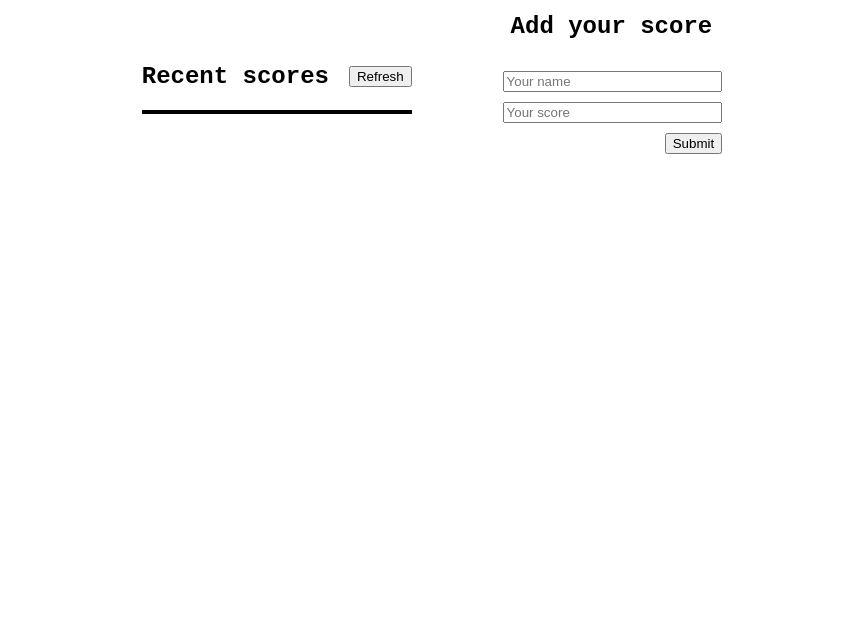
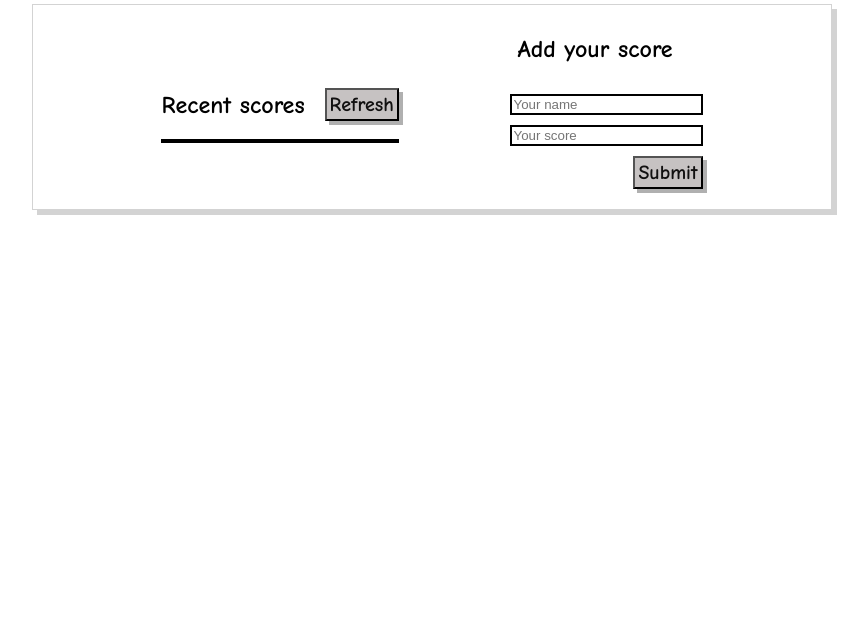
Before and after one commit to nilab-khwaja/Leaderboard, a website built with webpack: page src/index.html in a window 1280 px wide. Shown: the part 171-800 px from the top of the page, without its empty margins (208-1076 px from the left). Built offline with nearby package versions, Linux system fonts and the light colour scheme.

Commit message:
update the style of leaderboard

```diff
--- a/src/index.js
+++ b/src/index.js
@@ -1,7 +1,11 @@
 import './style.css';
 
-const gameId = 'lk96JlhTBDrWvcnLFAii';
+const gameId = 'kNNyqMjEaTbbcG78RkKA';
 const url = `https://us-central1-js-capstone-backend.cloudfunctions.net/api/games/${gameId}/scores/`;
+
+
+// fetching the gameID from server
+
 
 // fetch(url, {
 //   method: 'POST',
@@ -40,6 +44,7 @@ form.addEventListener('submit', async (event) => {
     const listItem = document.createElement('li');
     listItem.innerText = `${data.user}: ${data.score}`;
     scoresList.appendChild(listItem);
+    listItem.classList.add('listItem');
   } catch (error) {
     console.error(error);
   }
@@ -60,6 +65,7 @@ refresh.addEventListener('click', async () => {
       const listItem = document.createElement('li');
       listItem.innerText = `${score.user}: ${score.score}`;
       scoresList.appendChild(listItem);
+      listItem.classList.add('listItem');
     });
   } catch (error) {
     console.error(error);
--- a/src/style.css
+++ b/src/style.css
@@ -1,5 +1,8 @@
+@import url("https://fonts.googleapis.com/css2?family=Comic+Neue:wght@700&display=swap");
+
+
 body {
-  font-family: 'Courier New', Courier, monospace;
+  font-family:"Comic Neue", cursive;
   box-sizing: border-box;
   margin-top: 100px;
 }
@@ -9,6 +12,7 @@ h1 {
   width: 50%;
   margin: auto;
   padding-bottom: 20px;
+  text-align: center;
 }
 
 .container {
@@ -18,6 +22,9 @@ h1 {
   width: 60%;
   justify-content: space-evenly;
   margin: auto;
+  border: 1px solid lightgray;
+  padding: 20px;
+  box-shadow: 5px 5px lightgray;
 }
 
 .ref {
@@ -72,4 +79,25 @@ h1 {
 
 .input {
   width: 100%;
+  border: 2px solid black;
 }
+
+.input:focus{
+   box-shadow: 3px 3px gray;
+   font-size: 15px;
+}
+
+.listItem{
+  padding: 5px;
+}
+
+button{
+  box-shadow: 4px 4px rgb(176, 176, 176);
+  color: #111010;
+  background-color: rgb(198, 194, 194);
+  padding: 3px;
+  font-family:"Comic Neue", cursive;
+  font-weight: 400;
+  font-size: 20px;
+
+}
```
